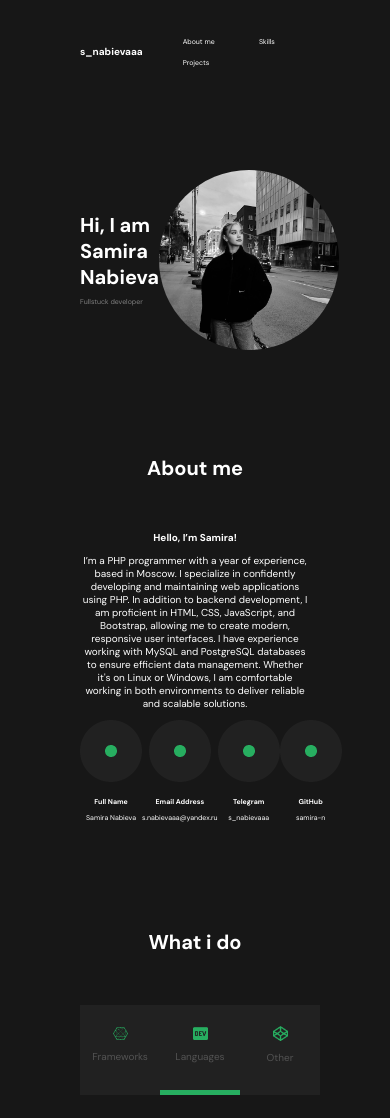
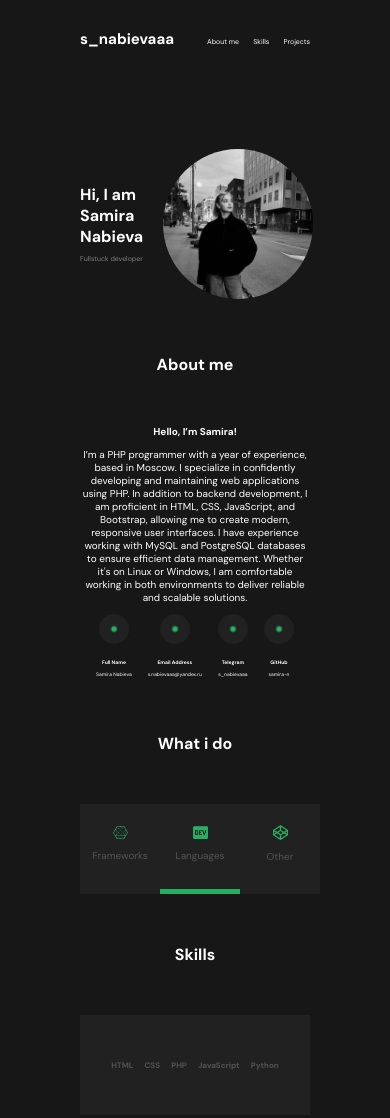
Before and after one commit to samira-n/s_nabievaaa, a plain HTML site: page index.html in a window 390 px wide. Shown: the top 1118 px of the page. Drawn offline with Linux system fonts and the light colour scheme.

Commit message:
edit adaptive.css

```diff
--- a/css/adaptive.css
+++ b/css/adaptive.css
@@ -145,6 +145,11 @@
 
 @media only screen and (max-width: 630px){
 
+    .navigation a{
+        font-size: 12px;
+        margin-left: 10px;
+    }
+
     .profile_photo{
         width: 200px;
     }
@@ -166,6 +171,21 @@
         width: 18px;
     }
 
+    .content{
+        font-size: 13px;
+        margin-top: 25px;
+    }
+
+    .info_block {
+        height: 100px;
+        width: 1168px;
+
+    }
+
+    .navigation a{
+        margin-left: 20px;
+    }
+
 }
 
 
@@ -173,41 +193,45 @@
 
 @media only screen and (max-width: 480px){
     .profile_photo{
-        width: 180px;
+        width: 150px;
     }
 
     .logo b{
-        font-size: 10px;
+        font-size: 15px;
     }
 
     .navigation a{
         font-size: 7px;
+        margin-left: 20px;
     }
 
     .left_links b{
-        font-size: 20px;
+        font-size: 16px;
     }
 
     .left_links p{
         font-size: 7px;
     }
 
-
-
     .title{
-        font-size: 20px;
+        font-size: 16px;
+        margin-top: 50px;
     }
 
     .about_description{
         font-size: 10px;
     }
 
+    .circle_img{
+        width: 30px;
+    }
+
     .circle b{
-        font-size: 7px;
+        font-size: 5px;
     }
 
     .circle p{
-        font-size: 7px;
+        font-size: 5px;
     }
 
     .block {
@@ -229,12 +253,12 @@
 
 
     .content{
-        font-size: 10px;
-        margin-top: 40px;
+        font-size: 8px;
+        margin-top: 25px;
     }
 
     .info_block {
-        height: 135px;
+        height: 100px;
         width: 1168px;
 
     }
@@ -255,5 +279,23 @@
 
     }
 
+    .title{
+        margin-top: 50px
+    }
+
+    .skills{
+        margin-top: 50px;
+    }
+
+    footer{
+        margin-top: 50px;
+    }
+
 
 }
+
+@media only screen and (max-width: 390px){
+    .navigation a{
+        margin-left: 10px;
+    }
+}
--- a/css/style.css
+++ b/css/style.css
@@ -37,6 +37,10 @@ header{
     margin-left: 40px;
     position: relative;
 
+}
+
+.profile_photo{
+    margin-left: 20px;
 }
 
 
@@ -155,7 +159,6 @@ header{
     width: 1168px;
     background-color: #212121;
     color: white;
-    margin-top: 20px;
     padding: 20px;
     box-sizing: border-box;
 
--- a/index.html
+++ b/index.html
@@ -54,25 +54,25 @@
 
         <div class="info">
             <div class="circle">
-                <img src="img/crcl.png" alt="">
+                <img src="img/crcl.png" alt="" class="circle_img">
                 <b>Full Name</b>
                 <p>Samira Nabieva</p>
             </div>
 
             <div class="circle">
-                <img src="img/crcl.png" alt="">
+                <img src="img/crcl.png" alt="" class="circle_img">
                 <b>Email Address</b>
                 <p>s.nabievaaa@yandex.ru</p>
             </div>
 
             <div class="circle">
-                <img src="img/crcl.png" alt="">
+                <img src="img/crcl.png" alt="" class="circle_img">
                 <b>Telegram</b>
                 <p>s_nabievaaa</p>
             </div>
 
             <div class="circle">
-                <img src="img/crcl.png" alt="">
+                <img src="img/crcl.png" alt="" class="circle_img">
                 <b>GitHub</b>
                 <p>samira-n</p>
             </div>
```
